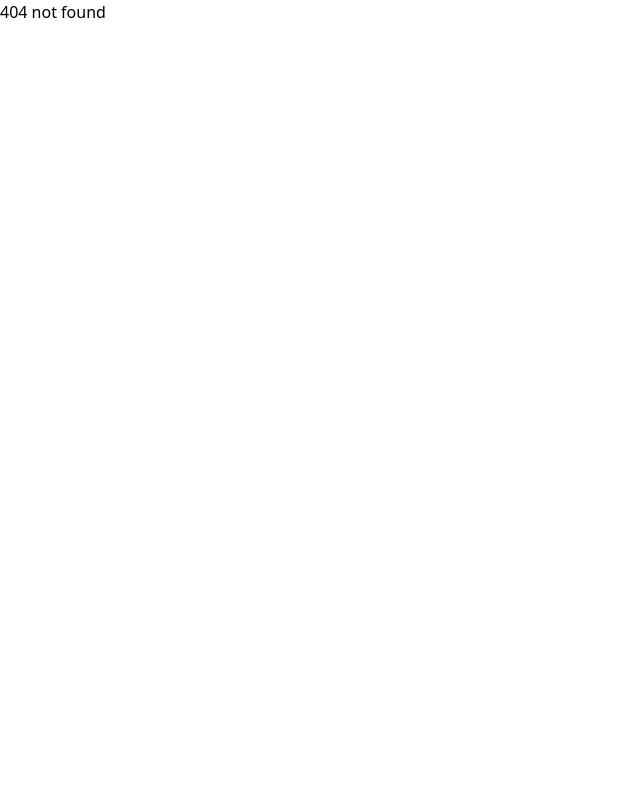
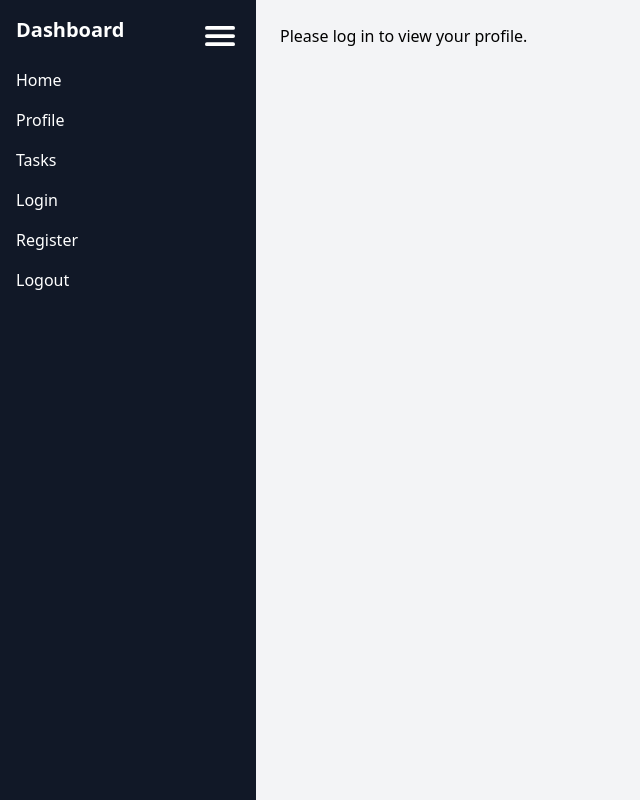
Before and after one commit to arifulmit17/Todo-app, a React (Vite) app: page /dashboard/profile in a window 1280 px wide. Before the commit this address had no page. Shown: the whole page, without its empty margins (0-640 px from the left). Built offline with nearby package versions, Linux system fonts and the light colour scheme.

Commit message:
feat: add Profile page and link it in the Sidebar

```diff
--- /dev/null
+++ b/src/Dashboard/ProfilePage.tsx
@@ -0,0 +1,11 @@
+import { useUserRole } from '@/hooks/useUserRole';
+import React from 'react'
+
+export default function ProfilePage() {
+    const user=useUserRole().user;
+  return (
+    <div>
+        {user ? <div>Welcome {user.name}</div>: <div>Please log in to view your profile.</div>}
+    </div>
+  )
+}
--- a/src/components/shared/dashboard/Sidebar.tsx
+++ b/src/components/shared/dashboard/Sidebar.tsx
@@ -22,6 +22,7 @@ export default function Sidebar({handleSidebarToggle,isSidebarOpen}:any) {
 
                 <nav className="space-y-4">
                   <a href="/dashboard" className="block hover:text-blue-400">Home</a>
+                  <a href="/dashboard/profile" className="block hover:text-blue-400">Profile</a>
                   <a href="/dashboard/tasks" className="block hover:text-blue-400">Tasks</a>
                   <a href="/login" className="block hover:text-blue-400">Login</a>
                   <a href="/register" className="block hover:text-blue-400">Register</a>
--- a/src/router/router.tsx
+++ b/src/router/router.tsx
@@ -10,6 +10,7 @@ import Dashboard from "@/admin/Dashboard";
 import { PrivateRoute } from "./PrivateRoute";
 import  ErrorPage from "@/pages/ErrorPage";
 import { AdminRoute } from './AdminRoute';
+import ProfilePage from "@/Dashboard/ProfilePage";
 
 
 
@@ -53,6 +54,12 @@ export const router = createBrowserRouter([
             <Tasks></Tasks>
             </AdminRoute>
         )
+      },
+      {
+        path: "/dashboard/profile",
+        element:(
+          <ProfilePage></ProfilePage>
+        )
       }
     ]
 
```
